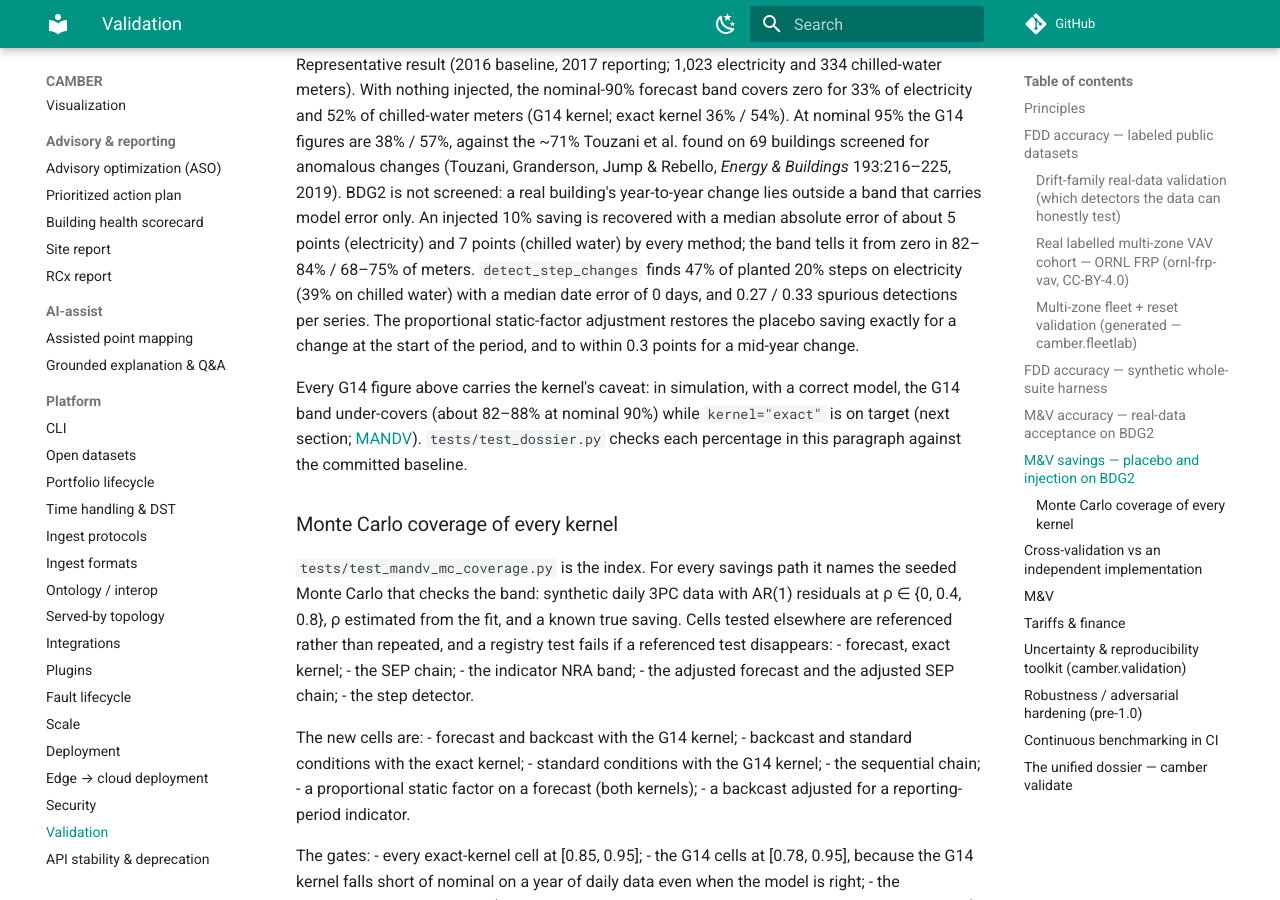
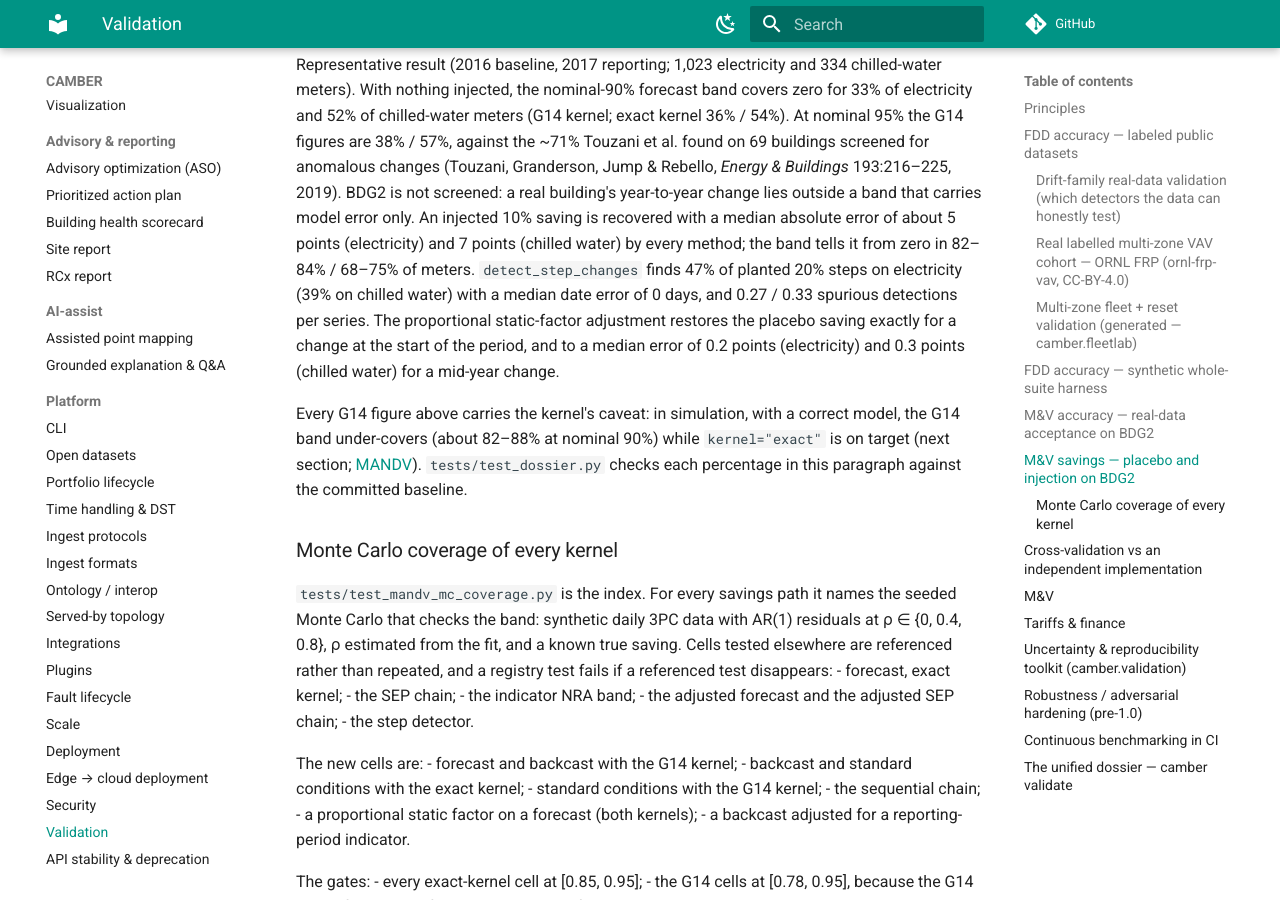
Before and after one commit to yroussev/camber, an MkDocs documentation site: the page built from docs/VALIDATION.md, in a window 1280 px wide and 900 px high, scrolled down 11585 px. Built offline with MkDocs 1.6.1 and Material for MkDocs 9.7.7, drawn with Linux system fonts in a browser that asks for light colours; comment, search, counter and statistics services are not loaded.

Commit message:
validation: state the mid-year static-factor error exactly (0.2 / 0.3 points), and test it

```diff
--- a/docs/VALIDATION.md
+++ b/docs/VALIDATION.md
@@ -330,7 +330,8 @@ and 7 points (chilled water) by every method; the band tells it from zero in 82
 meters. `detect_step_changes` finds 47% of planted 20% steps on electricity (39% on chilled water)
 with a median date error of 0 days, and 0.27 / 0.33 spurious detections per series. The
 proportional static-factor adjustment restores the placebo saving exactly for a change at the start
-of the period, and to within 0.3 points for a mid-year change.
+of the period, and to a median error of 0.2 points (electricity) and 0.3 points (chilled water)
+for a mid-year change.
 
 Every G14 figure above carries the kernel's caveat: in simulation, with a correct model, the G14
 band under-covers (about 82–88% at nominal 90%) while `kernel="exact"` is on target (next section;
```
Also changed, not shown: 1 other file.
